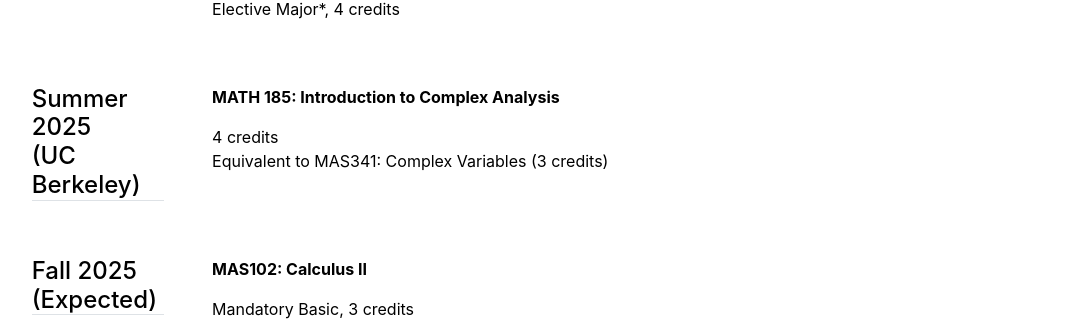
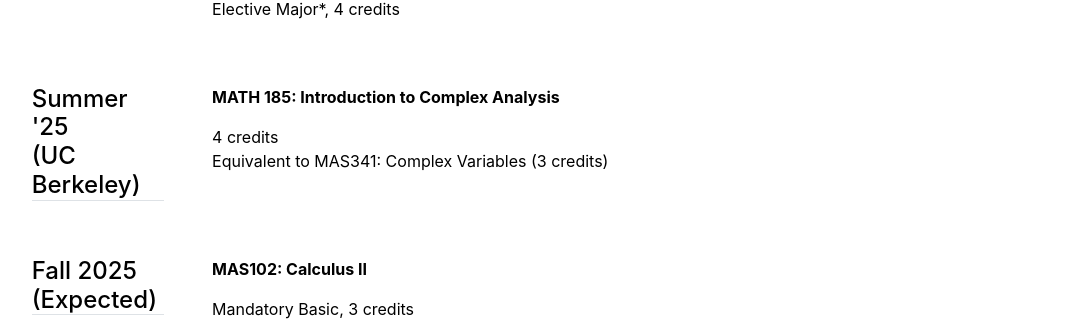
Before and after one commit to mino-jeong/mino-jeong.github.io, a Jekyll site: the page built from coursework.md, in a window 1280 px wide. Shown: the part 535-856 px from the top of the page, without its empty margins (91-1172 px from the left). Built offline with Jekyll 4.4.1, drawn with Linux system fonts in a browser that asks for light colours.

Commit message:
Update coursework.html

```diff
--- a/_layouts/coursework.html
+++ b/_layouts/coursework.html
@@ -22,7 +22,7 @@
 
     <div class="row g-5 mb-5">
       <div class="col-md-2">
-        <h4 class="border-bottom">Summer 2025<br>(UC Berkeley)</h4>
+        <h4 class="border-bottom">Summer '25<br>(UC Berkeley)</h4>
       </div>
       <div class="col-md-10">
         {% for section in site.data.coursework.su25 %}
```
